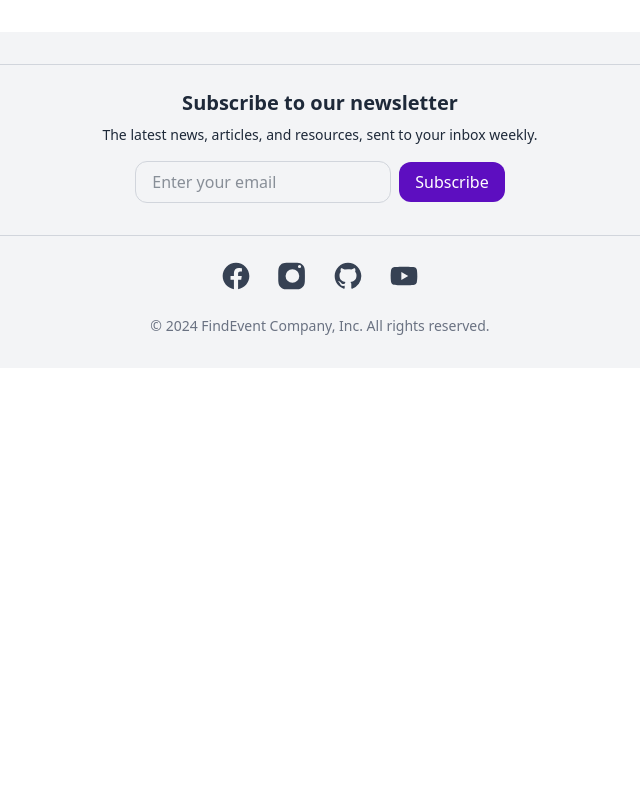
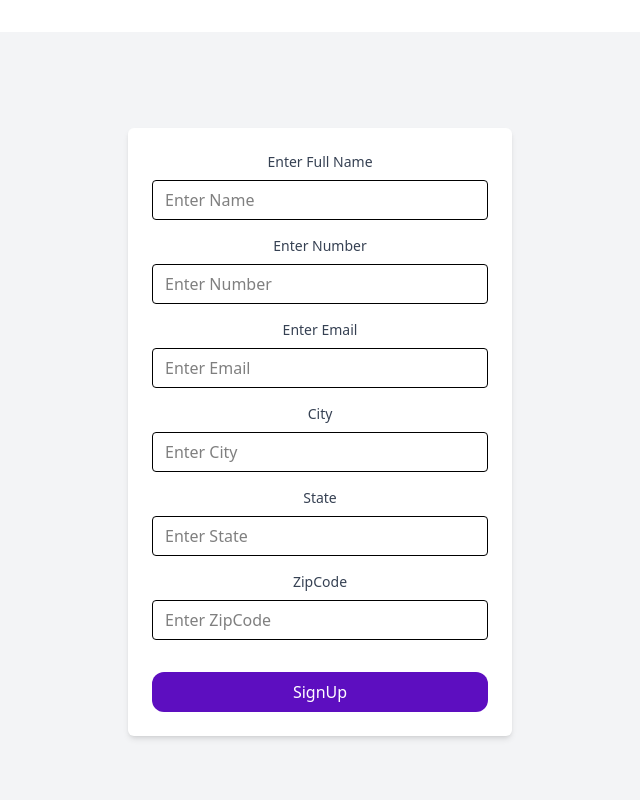
Before and after one commit to rupesh1820/FindEvent, a React (Vite) app: page /signup in a window 1280 px wide. Shown: the top 800 px of the page, without its empty margins (320-960 px from the left). Built offline with nearby package versions, Linux system fonts and the light colour scheme.

Commit message:
Describe your changes here

```diff
--- a/index.html
+++ b/index.html
@@ -2,7 +2,7 @@
 <html lang="en">
   <head>
     <meta charset="UTF-8" />
-    <link rel="icon" type="image/svg+xml" href="/vite.svg" />
+    <link rel="icon" type="image/svg+xml" href="/image/find.png" />
     <meta name="viewport" content="width=device-width, initial-scale=1.0" />
     <title> FindEvent </title>
   </head>
--- a/src/FirstPage/LoginPage/LogSign.jsx
+++ b/src/FirstPage/LoginPage/LogSign.jsx
@@ -1,9 +1,11 @@
 import React, { useState } from 'react';
 import Login from './Login';
 import Signup from './signUpPage/Signup';
-
+import { useNavigate } from 'react-router-dom';
 const LogSign = () => {
  const [btnTaped, setBtnTaped] = useState('Login')
+
+
 
 
   return (
@@ -20,12 +22,14 @@ const LogSign = () => {
         <div className="flex flex-col items-center justify-center mt-10 space-y-6">
           <div className="flex justify-center gap-6 bg-violet-800 text-white rounded-md w-full max-w-xs py-2">
             <button className="w-1/2" onClick={()=>setBtnTaped('Login')}>Login</button>
-            <button className="w-1/2" onClick={()=>setBtnTaped('SignUp')}>SignUp</button>
+            <button className="w-1/2" onChange={()=>urChang('/Signup')} onClick={()=>setBtnTaped('SignUp')}>SignUp</button>
           </div>
 
           <div className="w-full max-w-sm bg-white rounded-b-md shadow-md px-4 py-6">
             {btnTaped==='Login'? <h2 className='text-2xl'>Wellcome To Login</h2> : <h2 className='text-2xl'>SignUp</h2>}
-            {btnTaped ==='Login'? <Login></Login> : <Signup/>}
+            {btnTaped ==='Login'&&<Login></Login>}
+
+             {btnTaped ==='SignUp' && <Signup/>}
           </div>
         </div>
       </div>
--- a/src/FirstPage/LoginPage/Login.jsx
+++ b/src/FirstPage/LoginPage/Login.jsx
@@ -1,4 +1,5 @@
 import React from 'react';
+import { Link } from 'react-router-dom';
 
 const Login = () => {
   return (
@@ -44,9 +45,9 @@ const Login = () => {
         </div>
 
         <div className="text-center mt-4">
-          <a href="#" className="text-sm text-violet-700 hover:underline">
+          <Link to="/ForgotPassword"  className="text-sm text-violet-700 hover:underline">
             Forgot Password?
-          </a>
+          </Link>
         </div>
       </div>
     </div>
--- a/src/FirstPage/LoginPage/signUpPage/Signup.jsx
+++ b/src/FirstPage/LoginPage/signUpPage/Signup.jsx
@@ -21,8 +21,11 @@ const Signup = () => {
           </label>
           <input
             type="number"
+            maxLength="10"
+            pattern='[0-9] {10}'
+
             placeholder="Enter Number"
-            className="mt-2 w-full h-10 border rounded-sm px-3 outline-none"
+            className="mt-2  w-full h-10 border rounded-sm px-3 outline-none"
           />
         </div>
 
--- a/src/Routing.jsx
+++ b/src/Routing.jsx
@@ -3,14 +3,16 @@ import { BrowserRouter, Routes, Route } from 'react-router-dom';
 import App from './App';
 import LogSign from './FirstPage/LoginPage/LogSign';
 import Footer from './FirstPage/FirstPageComponenet/Footer'
+import Signup from './FirstPage/LoginPage/signUpPage/Signup';
+
 const Routing = () => {
   return (
     <BrowserRouter>
       <Routes>
         <Route path="/" element={<App />} />
         <Route path="/login" element={<LogSign/>} />
-
-      </Routes>
+        <Route path="/signup" element={<Signup/>}></Route>
+        </Routes>
       <Footer></Footer>
 
     </BrowserRouter>
```
Also changed, not shown: public/image/FindEventLogo.jpeg (added), public/image/find.png (added).
